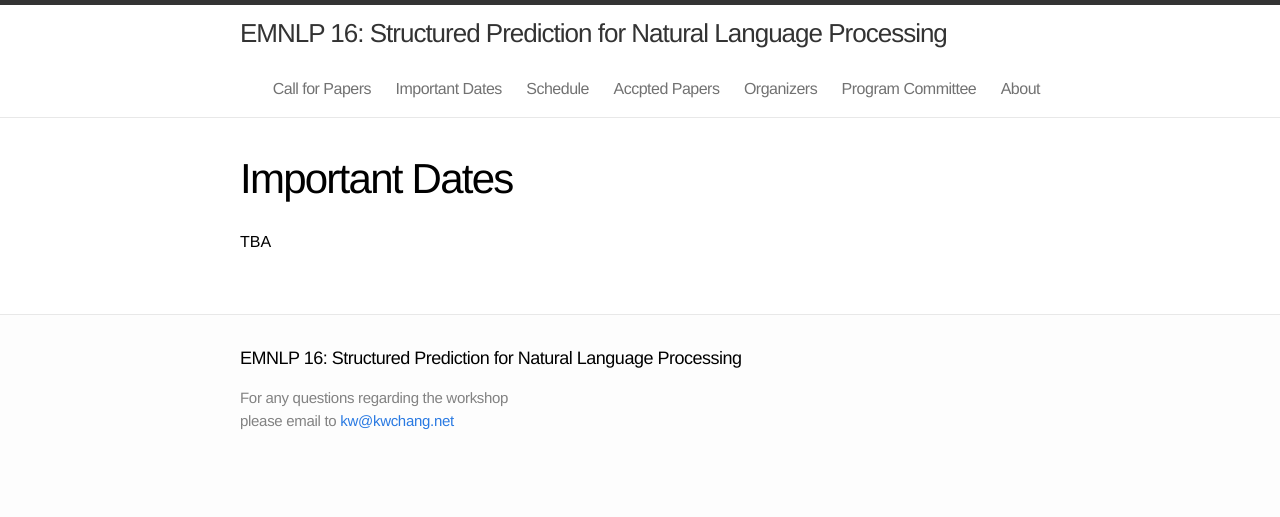
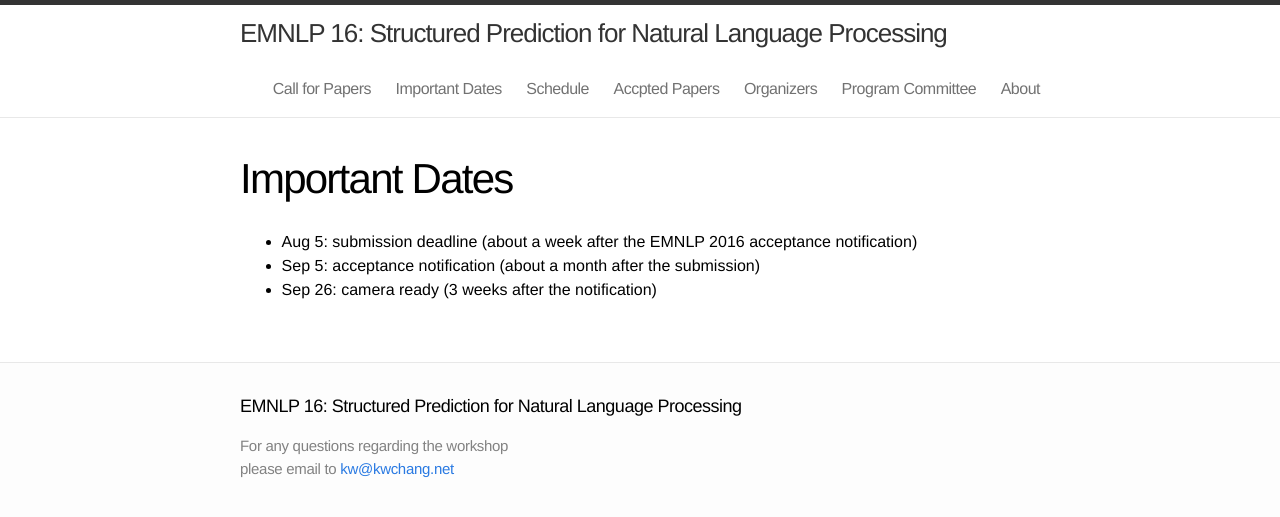
Before and after one commit to structuredprediction/structuredprediction.github.io, a Jekyll site: the page built from 2_date.md, in a window 1280 px wide. Shown: the top 517 px of the page. Built offline with Jekyll 4.4.1, drawn with Linux system fonts in a browser that asks for light colours.

Commit message:
Update 2_date.md

```diff
--- a/2_date.md
+++ b/2_date.md
@@ -5,4 +5,6 @@ permalink: /date/
 name: 2
 ---
 
-TBA
+* Aug 5: submission deadline (about a week after the EMNLP 2016 acceptance notification)
+* Sep 5: acceptance notification (about a month after the submission)
+* Sep 26: camera ready (3 weeks after the notification)
```
